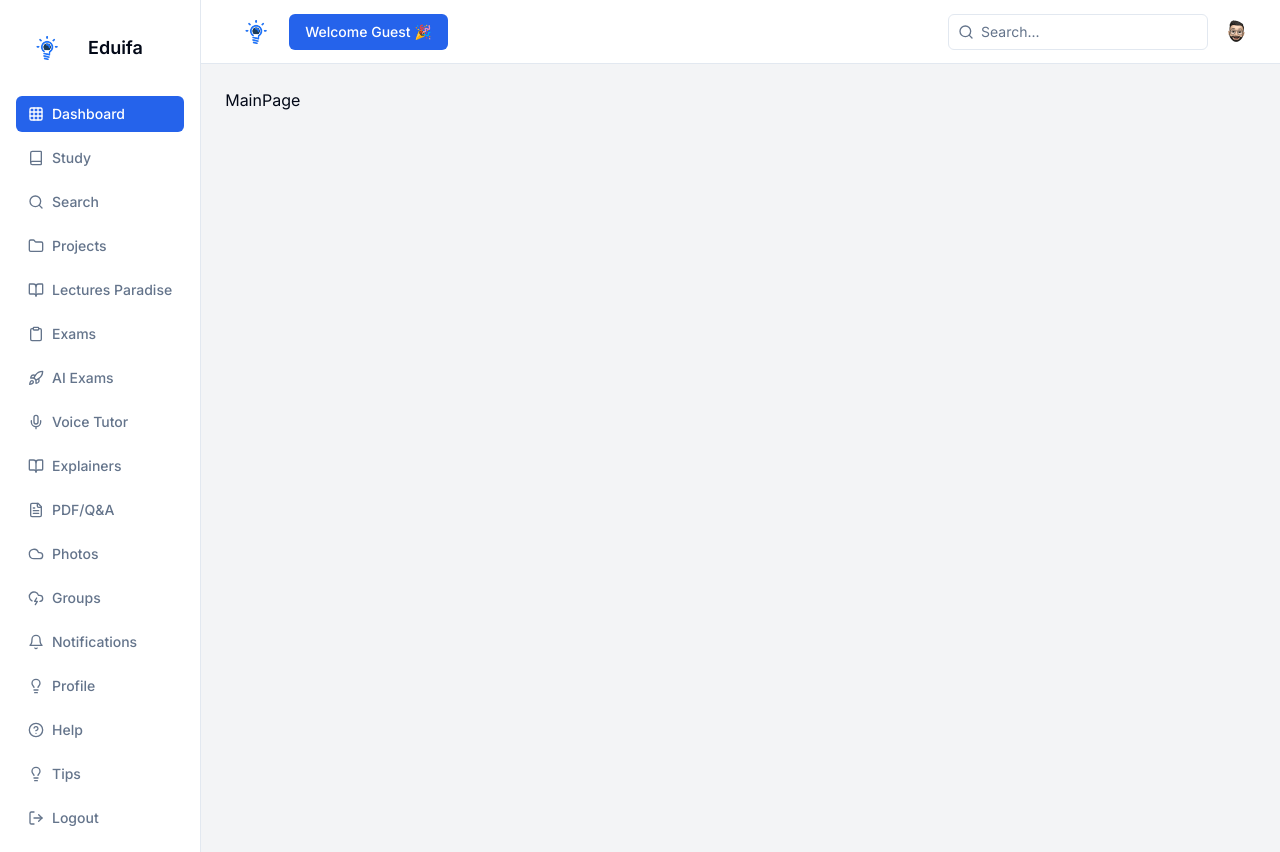
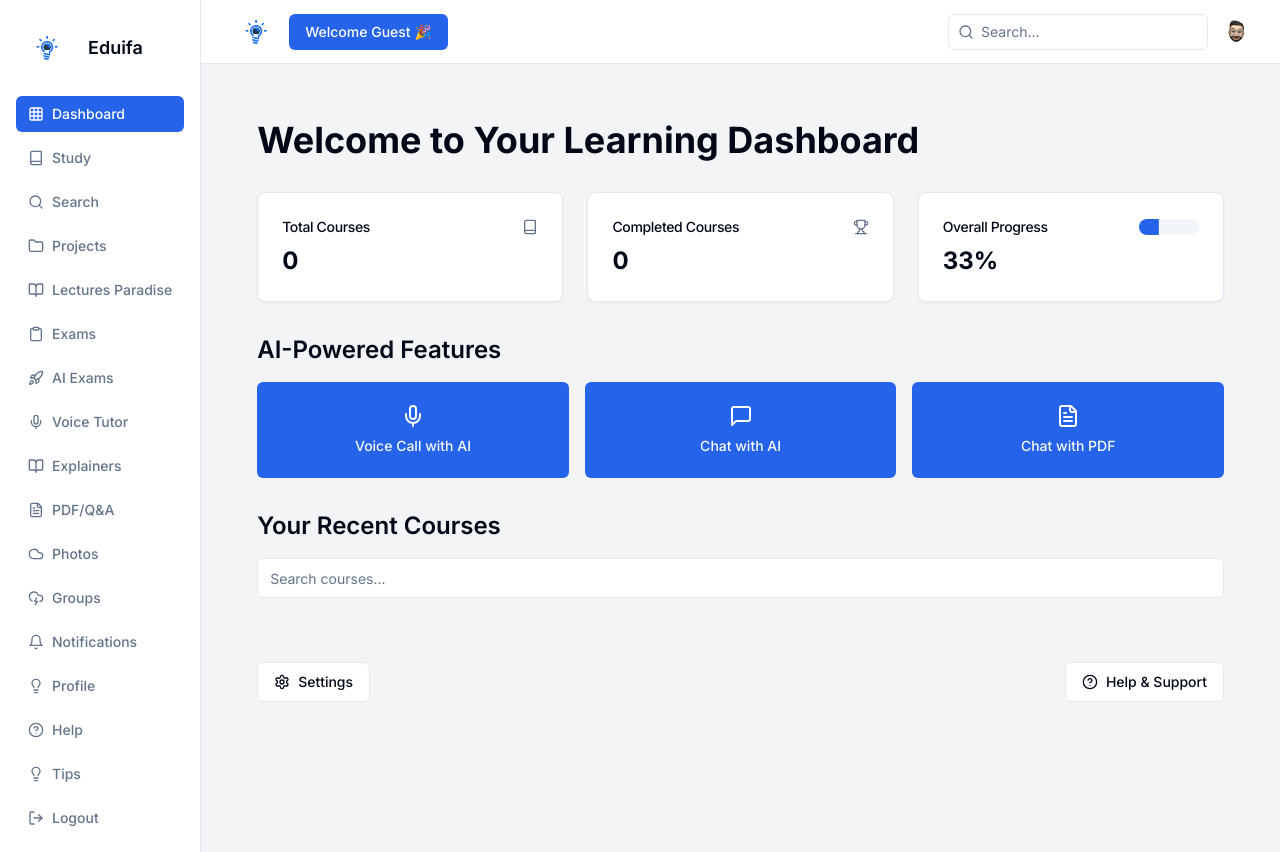
Before and after one commit to Botuns/hacks_buildathon, a Next.js app: page /dashboard in a window 1280 px wide. Built offline with nearby package versions, Linux system fonts and the light colour scheme.

Commit message:
feat: Add lazy loading for images and improve course module loading

```diff
--- a/src/app/dashboard/page.tsx
+++ b/src/app/dashboard/page.tsx
@@ -1,9 +1,189 @@
-import React from "react";
+"use client";
 
-type Props = {};
+import { useState, useEffect } from "react";
+import { useRouter } from "next/navigation";
+import {
+  Card,
+  CardContent,
+  CardDescription,
+  CardHeader,
+  CardTitle,
+} from "@/components/ui/card";
+import { Button } from "@/components/ui/button";
+import { Input } from "@/components/ui/input";
+import { Avatar, AvatarFallback, AvatarImage } from "@/components/ui/avatar";
+import { Progress } from "@/components/ui/progress";
+import {
+  Loader2,
+  Mic,
+  MessageSquare,
+  FileText,
+  Book,
+  Trophy,
+  Settings,
+  HelpCircle,
+} from "lucide-react";
+import { getUserCourses } from "../helpers/queries";
+import { Course } from "@prisma/client";
 
-function MainPage({}: Props) {
-  return <div>MainPage</div>;
+// type Course = {
+//   id: string;
+//   title: string;
+//   currentProgress: number;
+//   numberOfSections: number;
+// };
+
+export default function Dashboard() {
+  const [courses, setCourses] = useState<Course[]>([]);
+  const [loading, setLoading] = useState(true);
+  const [searchTerm, setSearchTerm] = useState("");
+  const router = useRouter();
+
+  useEffect(() => {
+    async function fetchCourses() {
+      setLoading(true);
+      try {
+        const userId = "e01ef169-0248-436b-a4fd-6a53c78e5990";
+        const response = await getUserCourses(userId);
+        if (response.success && response.data) {
+          setCourses(response.data);
+        } else {
+          console.error(response.error);
+        }
+      } catch (error) {
+        console.error("Failed to fetch courses:", error);
+      }
+      setLoading(false);
+    }
+
+    fetchCourses();
+  }, []);
+
+  const filteredCourses = courses.filter((course) =>
+    course.title.toLowerCase().includes(searchTerm.toLowerCase())
+  );
+
+  const navigateToCourse = (courseId: string) => {
+    router.push(`/dashboard/learn/${courseId}`);
+  };
+
+  return (
+    <div className="p-8">
+      <h1 className="text-4xl font-bold mb-8">
+        Welcome to Your Learning Dashboard
+      </h1>
+
+      <div className="grid grid-cols-1 md:grid-cols-3 gap-6 mb-8">
+        <Card>
+          <CardHeader className="flex flex-row items-center justify-between space-y-0 pb-2">
+            <CardTitle className="text-sm font-medium">Total Courses</CardTitle>
+            <Book className="h-4 w-4 text-muted-foreground" />
+          </CardHeader>
+          <CardContent>
+            <div className="text-2xl font-bold">{courses.length}</div>
+          </CardContent>
+        </Card>
+        <Card>
+          <CardHeader className="flex flex-row items-center justify-between space-y-0 pb-2">
+            <CardTitle className="text-sm font-medium">
+              Completed Courses
+            </CardTitle>
+            <Trophy className="h-4 w-4 text-muted-foreground" />
+          </CardHeader>
+          <CardContent>
+            <div className="text-2xl font-bold">
+              {
+                courses.filter(
+                  (course) => course.currentProgress === course.numberOfSections
+                ).length
+              }
+            </div>
+          </CardContent>
+        </Card>
+        <Card>
+          <CardHeader className="flex flex-row items-center justify-between space-y-0 pb-2">
+            <CardTitle className="text-sm font-medium">
+              Overall Progress
+            </CardTitle>
+            <Progress value={33} className="w-[60px]" />
+          </CardHeader>
+          <CardContent>
+            <div className="text-2xl font-bold">33%</div>
+          </CardContent>
+        </Card>
+      </div>
+
+      <div className="mb-8">
+        <h2 className="text-2xl font-semibold mb-4">AI-Powered Features</h2>
+        <div className="grid grid-cols-1 sm:grid-cols-2 md:grid-cols-3 gap-4">
+          <Button className="h-24 flex flex-col items-center justify-center space-y-2">
+            <Mic className="h-6 w-6" />
+            <span>Voice Call with AI</span>
+          </Button>
+          <Button className="h-24 flex flex-col items-center justify-center space-y-2">
+            <MessageSquare className="h-6 w-6" />
+            <span>Chat with AI</span>
+          </Button>
+          <Button className="h-24 flex flex-col items-center justify-center space-y-2">
+            <FileText className="h-6 w-6" />
+            <span>Chat with PDF</span>
+          </Button>
+        </div>
+      </div>
+
+      <div>
+        <h2 className="text-2xl font-semibold mb-4">Your Recent Courses</h2>
+        <Input
+          type="text"
+          placeholder="Search courses..."
+          value={searchTerm}
+          onChange={(e) => setSearchTerm(e.target.value)}
+          className="mb-4"
+        />
+        {loading ? (
+          <div className="flex justify-center items-center h-32">
+            <Loader2 className="h-8 w-8 animate-spin" />
+          </div>
+        ) : (
+          <div className="grid grid-cols-1 md:grid-cols-2 lg:grid-cols-3 gap-6">
+            {filteredCourses.map((course) => (
+              <Card
+                key={course.id}
+                className="cursor-pointer hover:shadow-lg transition-shadow duration-300"
+                onClick={() => navigateToCourse(course.id)}
+              >
+                <CardHeader>
+                  <CardTitle>{course.title}</CardTitle>
+                  <CardDescription>
+                    Progress: {course.currentProgress} /{" "}
+                    {course.numberOfSections} sections
+                  </CardDescription>
+                </CardHeader>
+                <CardContent>
+                  <Progress
+                    value={
+                      (course.currentProgress / course.numberOfSections) * 100
+                    }
+                    className="mb-2"
+                  />
+                  <Button className="w-full">Continue Learning</Button>
+                </CardContent>
+              </Card>
+            ))}
+          </div>
+        )}
+      </div>
+
+      <div className="mt-12 flex justify-between items-center">
+        <Button variant="outline" className="flex items-center space-x-2">
+          <Settings className="h-4 w-4" />
+          <span>Settings</span>
+        </Button>
+        <Button variant="outline" className="flex items-center space-x-2">
+          <HelpCircle className="h-4 w-4" />
+          <span>Help & Support</span>
+        </Button>
+      </div>
+    </div>
+  );
 }
-
-export default MainPage;
```
